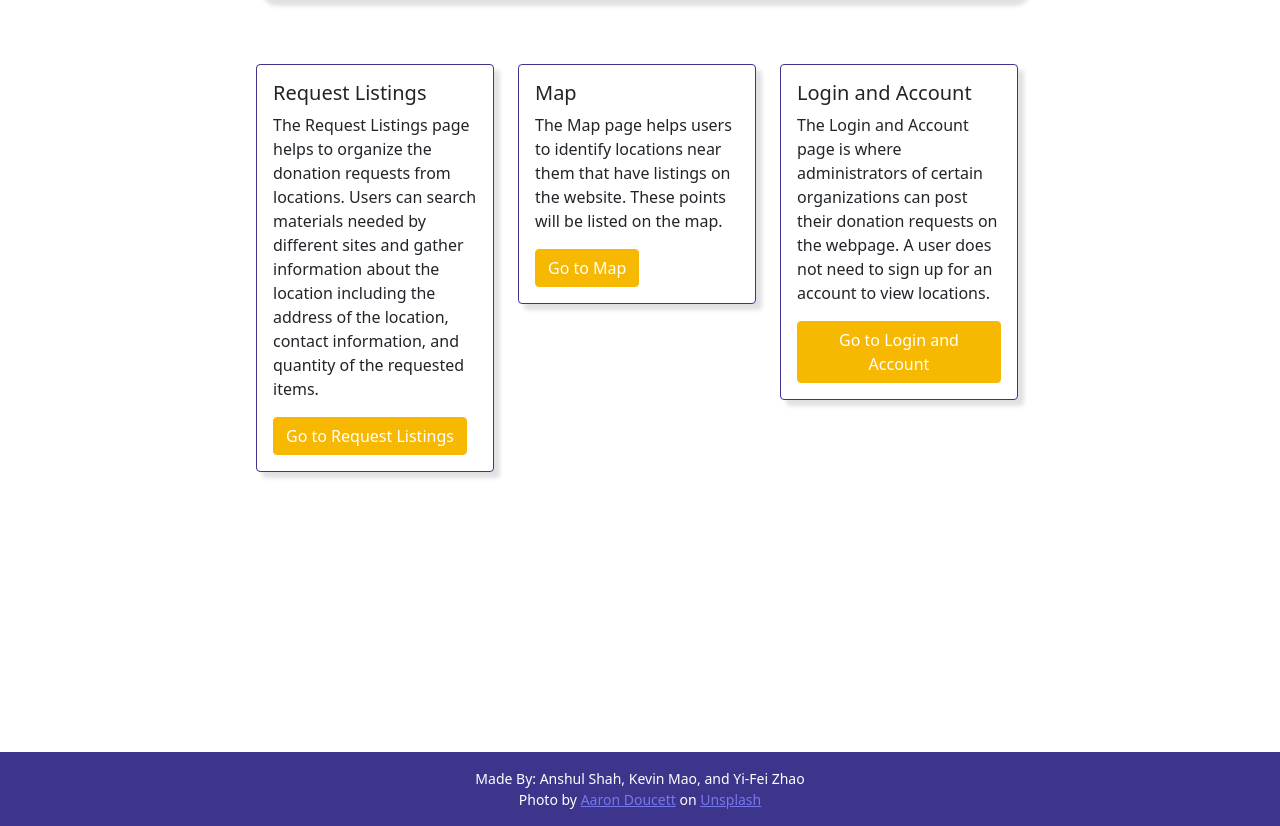
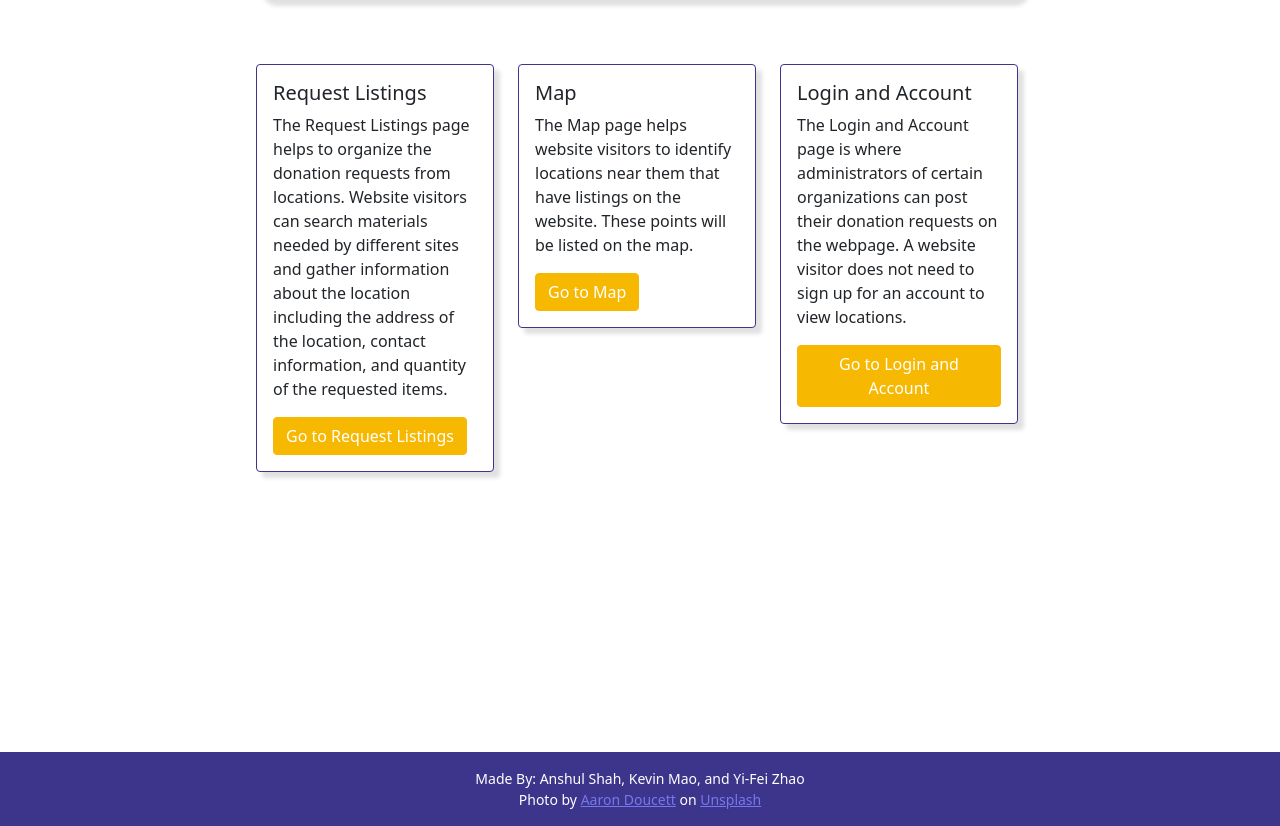
Before and after one commit to yeefeizhao/pantry-app, a React (Create React App) app: page / in a window 1280 px wide. Shown: the part 1163-1989 px from the top of the page. Built offline with nearby package versions, Linux system fonts and the light colour scheme; no server answers.

Commit message:
home page text

```diff
--- a/src/Home.css
+++ b/src/Home.css
@@ -11,9 +11,6 @@ body {
     margin-top: 4vh;
     /*align-items: center;
     justify-content: center;*/
-
-
-
 }
 
 .text {
@@ -28,7 +25,6 @@ body {
     overflow: hidden;
     position: relative;
     text-align: center;
-
 }
 
 .landing_image {
@@ -65,8 +61,6 @@ body {
 #desc{
     width: 75%;
     margin-top: 8vh;
-
-
 }
 
 #desc, .card {
--- a/src/Home.js
+++ b/src/Home.js
@@ -26,8 +26,8 @@ function Home() {
             <h4 className="card-title home-title">Donamus’s Goal</h4>
             <p className="card-text">Donamus is the Latin word used for “We Give.” Our goal is to make donations more widespread and accessible by centralizing donation
             requests into one, easy-to-read website. Whether it would be a food bank, homeless shelter, or soup kitchen, donations are important to help
-            lower income families and individuals. Donamus helps users identify where their extra supplies can go in order to help better their community.
-            Users will be able to view the listings that administrators of organizations make.</p>
+            lower income families and individuals. Donamus helps website visitors identify where their extra supplies can go in order to help better their community.
+            Website visitors will be able to view the listings that administrators of organizations make.</p>
           </div>
         </div>
 
@@ -41,7 +41,7 @@ function Home() {
               <div className="card-body">
                 <h5 className="card-title">Request Listings</h5>
                 <p className="card-text">The Request Listings page helps to organize the donation requests from locations.
-            Users can search materials needed by different sites and gather information about
+            Website visitors can search materials needed by different sites and gather information about
             the location including the address of the location, contact information, and quantity
             of the requested items.</p>
                 <Link to="/banks" className="btn btn-primary home-button">Go to Request Listings</Link>
@@ -52,7 +52,7 @@ function Home() {
             <div className="card">
               <div className="card-body">
                 <h5 className="card-title">Map</h5>
-                <p className="card-text">The Map page helps users to identify locations near them that have listings on the website. These points will be listed on the map.</p>
+                <p className="card-text">The Map page helps website visitors to identify locations near them that have listings on the website. These points will be listed on the map.</p>
                 <Link to="/map" className="btn btn-primary home-button">Go to Map</Link>
               </div>
             </div>
@@ -62,7 +62,7 @@ function Home() {
               <div className="card-body">
                 <h5 className="card-title">Login and Account</h5>
                   <p className="card-text">
-                    The Login and Account page is where administrators of certain organizations can post their donation requests on the webpage. A user does not need to sign up for an account to view locations.
+                    The Login and Account page is where administrators of certain organizations can post their donation requests on the webpage. A website visitor does not need to sign up for an account to view locations.
                   </p>
                 <Link to="/login" className="btn btn-primary home-button">Go to Login and Account</Link>
               </div>
--- a/src/components/FoodBank.css
+++ b/src/components/FoodBank.css
@@ -1,8 +1,6 @@
 .col{
     width: 18rem;
 }
-
-
 
 .card-group{
     margin-top: 2vh;
```
